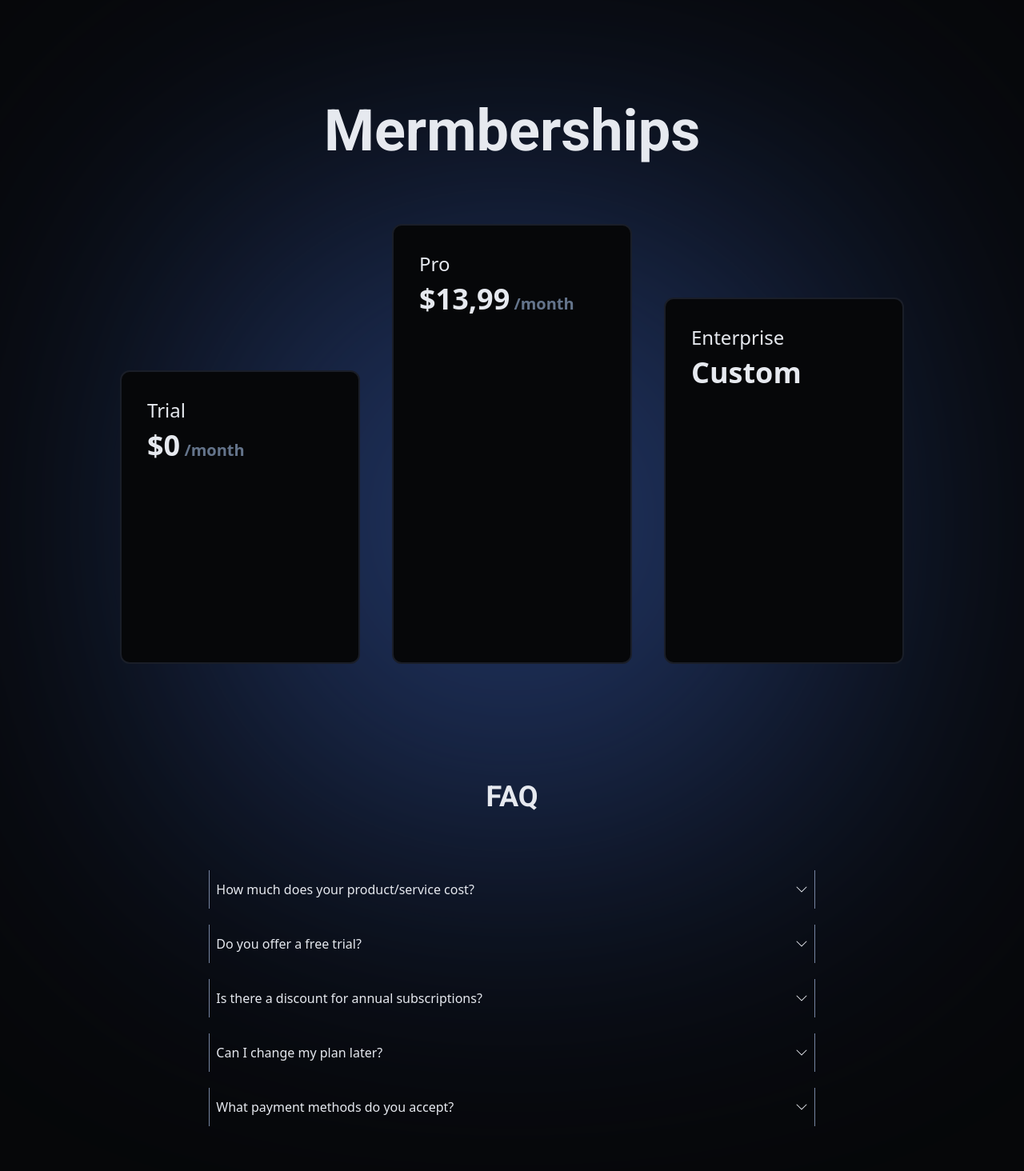
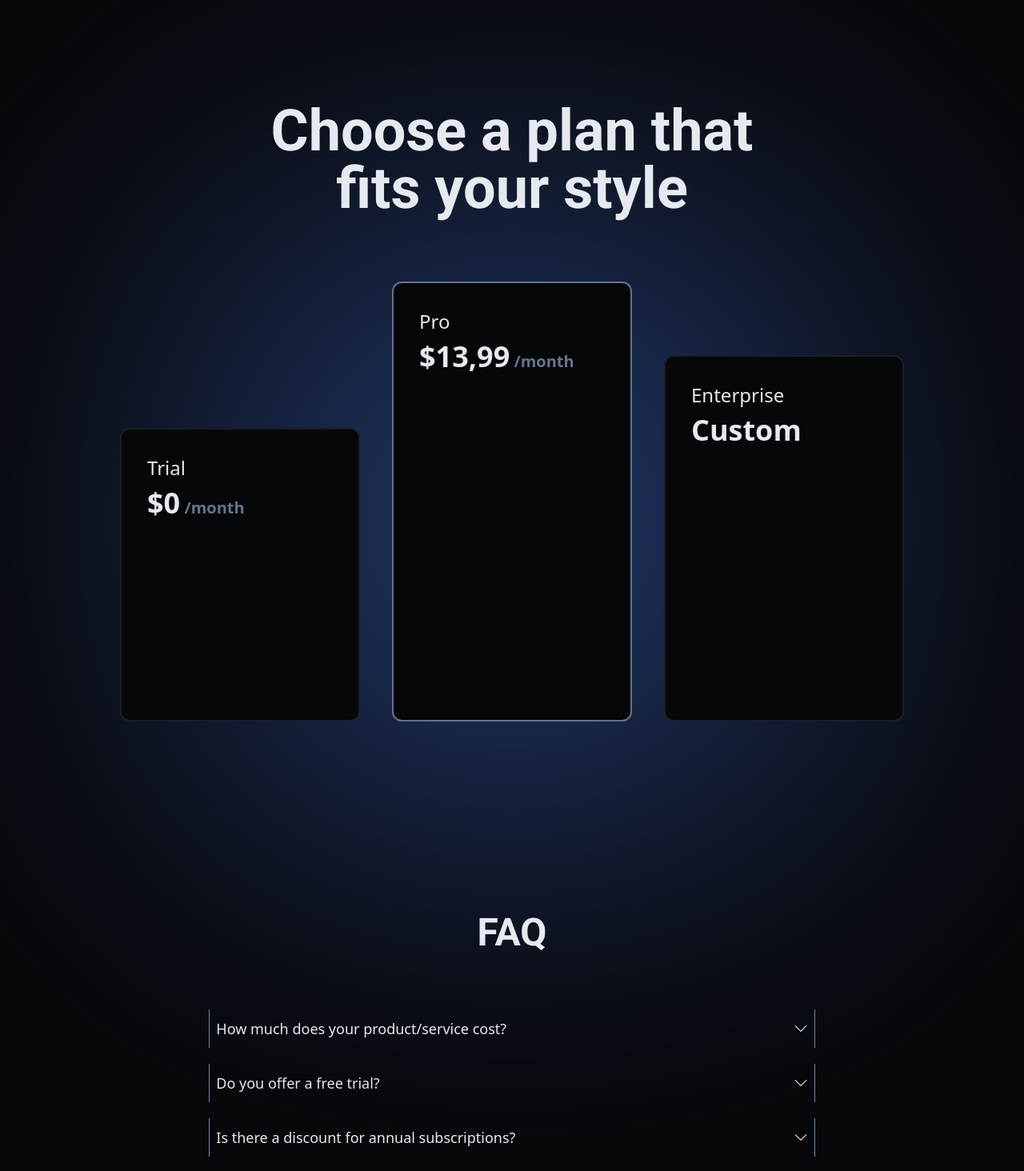
Before and after one commit to Lavryniukk/omniscent-frontend, a Next.js app: page /memberships in a window 1280 px wide. Shown: the part 80-1544 px from the top of the page at 80% size. Built offline with nearby package versions, Linux system fonts and the light colour scheme.

Commit message:
Added full responsivness to pricing faq

```diff
--- a/app/components/pricingFAQComponents/PricingFAQItem.tsx
+++ b/app/components/pricingFAQComponents/PricingFAQItem.tsx
@@ -14,8 +14,8 @@ let PricingFAQItem = ({ question, answer }: Props) => {
   return (
     <div
       className={`border-x-[1.5px] border-accent lg:w-4/6 sm:w-5/6  text-text mx-auto ${
-        !isOpen ? "h-12" : "sm:h-32 h-36"
-      } sm:px-2 px-1 transition-all duration-500 overflow-hidden sm:text-base text-[13px]`}
+        !isOpen ? "h-12" : "sm:h-32 h-36 lg:h-28"
+      } sm:px-2 px-1 transition-all duration-500 overflow-hidden lg:text-lg sm:text-base text-[13px]`}
       onClick={handleClick}
     >
       <div className="flex justify-between items-center mb-4 h-12">
--- a/app/modules/memberships/FAQSection/PricingFAQ.tsx
+++ b/app/modules/memberships/FAQSection/PricingFAQ.tsx
@@ -4,9 +4,9 @@ let PricingFAQ = () => {
   return (
     <div
       className="space-y-10 select-none pricing overflow-x-hidden px-10 bg-transparent mx-auto box-border max-w-10xl
-  w-full my-32 h-fit justify-around items-center"
+  w-full my-60 h-fit justify-around items-center"
     >
-      <h2 className="text-4xl font-roboto mx-auto font-bold text-center text-text">
+      <h2 className="text-5xl  font-roboto mx-auto font-bold text-center text-text">
         FAQ
       </h2>
 
--- a/app/modules/memberships/PricingSection/Pricing.tsx
+++ b/app/modules/memberships/PricingSection/Pricing.tsx
@@ -1,15 +1,16 @@
 let Pricing = () => {
   return (
     <div className=" border-secondary w-full from-slate-950 to-background">
-      <div className="gradient h-[1000px] hidden xl:block center-align top-[230px] -z-10 blur-[160px] opacity-70 w-[1000px] absolute" />
+      <div className="gradient h-[1000px] hidden lg:block center-align top-[230px] -z-10 blur-[160px] opacity-70 w-[1000px] absolute" />
       <div
         className=" select-none overflow-x-hidden px-10 bg-transparent mx-auto box-border max-w-10xl
-  w-full my-32 h-[800px] justify-around items-end"
+  w-full my-32 h-fit justify-around items-end"
       >
         <h2 className="text-text my-20 text-7xl font-bold font-roboto mx-auto text-center">
-          Mermberships
+          Choose a plan that
+          <br /> fits your style
         </h2>
-        <div className=" w-full flex flex-row relative justify-center space-x-10 items-end mx-auto h-2/3 min-h-[550px] max-h-[550px]">
+        <div className=" w-full flex flex-row relative justify-center space-x-10 items-end mx-auto h-[500px] min-h-[550px] max-h-[550px]">
           <div className="h-4/6 w-1/4 p-8 border-2 bg-background bg-opacity-90 rounded-xl border-secondary">
             <h1 className="text-2xl mb-2 text-left text-text font-light">
               Trial
@@ -19,7 +20,7 @@ let Pricing = () => {
               <span className="text-xl text-slate-500"> /month</span>
             </h1>
           </div>
-          <div className="h-full w-1/4 p-8 border-2 bg-background bg-opacity-90 rounded-xl border-secondary">
+          <div className="h-full w-1/4 p-8 border-2 bg-background bg-opacity-90 rounded-xl border-slate-500">
             <h1 className="text-2xl mb-2 text-left text-text font-light">
               Pro
             </h1>
```
